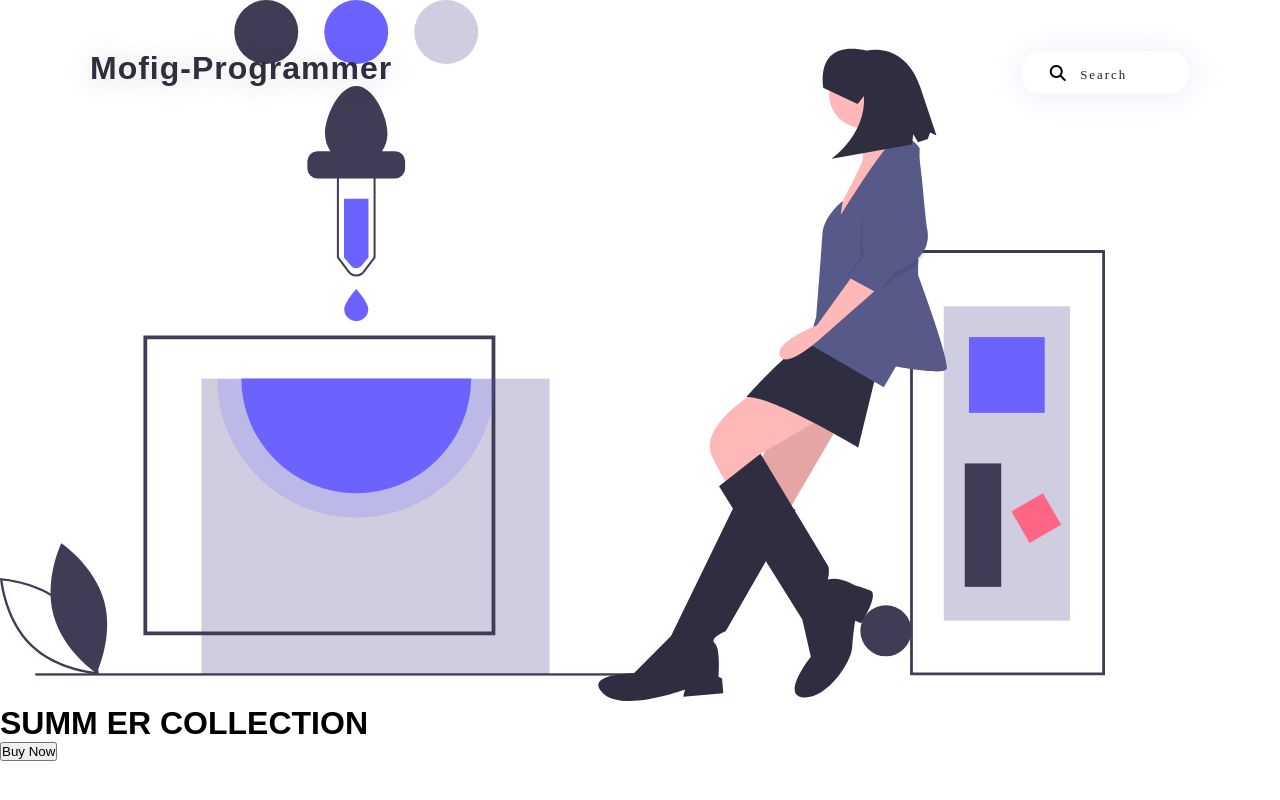
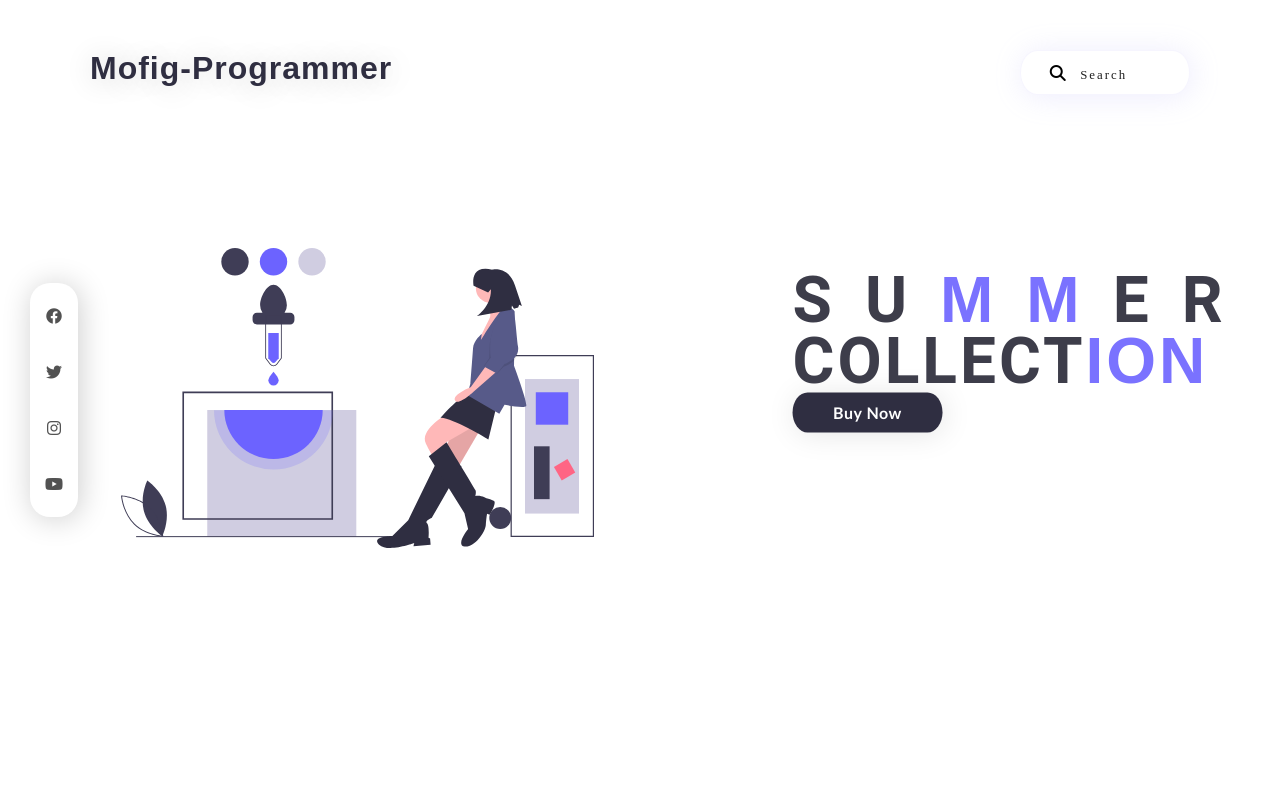
Before and after one commit to Noman-khan-01/E-commerce, a plain HTML site: page index.html in a window 1280 px wide. Drawn offline with Linux system fonts and the light colour scheme.

```diff
--- a/css/style.css
+++ b/css/style.css
@@ -56,3 +56,92 @@
     font-size: 0.8rem;
     font-family: popins;
 }
+.section1{
+    position: absolute;
+    left: 15%;
+    top: 50%;
+    transform: translate(-15%, -50%);
+}
+.section1 img{
+    height: 300px;
+}
+.section1Button {
+    position: absolute;
+    top: 50%;
+    left: 80%;
+    transform: translate(-50%, -80%);
+}
+.section1Button h1,h2{
+    font-family: roboto;
+    font-weight: bold;
+    margin: 0;
+    line-height: 60px;
+    font-size: 4rem;
+    /* text-shadow: 2px 2px 10px rgba(0, 0, 0, 0.8); */
+    letter-spacing: 3px;
+    color: #3d3d4a;
+    text-transform: uppercase;
+}
+span{
+    color: #7a72ff;
+}
+.section1Button h1{
+    letter-spacing: 33px;
+}
+.btn{
+     width: 150px;
+     height: 40px;
+     background-color: #2f2e41;
+     box-shadow: 2px 2px 30px rgba(0, 0, 0, 0.1);
+     display: flex;
+     justify-content: center;
+     align-items: center;
+     border-radius: 10% 10% 10% 10% / 50%  50% 50% 50%;
+     color: #fff;
+     font-family: calibri;
+     font-weight: 600;
+     letter-spacing: 0.5px;
+     font-size: 1rem;
+     outline: none;
+     cursor: pointer;
+     border: transparent !important;
+}
+.btn:hover{
+    color: #fff;
+    background-color: #6e64ff;
+    transition:all ease 0.5s;
+}
+.iconArea{
+    position: fixed;
+    left: 30px;
+    top: 50%;
+    transform: translateY(-50%);
+    border-radius: 20px;
+    background-color: #fff;
+    box-shadow:  2px 2px 30px rgba(0, 0, 0, 0.2);
+    padding:5px 0;
+    z-index: 1;
+}
+.iconArea a{
+    display: flex;
+    flex-direction: column;
+    justify-content: center;
+    align-items: center;
+    padding: 20px 15px;
+
+}
+.iconArea a i{
+    color: rgba(39, 39, 39, 0.80);
+}
+.iconArea a:hover .fa-facebook{
+    color: #3b5998;
+}
+.iconArea a:hover .fa-twitter{
+    color: #00acee
+}
+.iconArea a:hover .fa-instagram{
+    color: #3f729b;
+}
+.iconArea a:hover .fa-youtube{
+    color: #ff0000;
+}
--- a/index.html
+++ b/index.html
@@ -25,8 +25,16 @@
             <img src="./img/undraw_add_color_19gv.svg" alt="">
         </div>
         <div class="section1Button">
-            <h1>SU<SPan class="color">MM</SPan> ER COLLECT<SPAN class="color">ION</SPAN></h1>
+            <h1>SU<SPan class="color">MM</SPan>ER </h1>
+            <h2> COLLECT<SPAN class="color">ION</SPAN></h2>
             <BUTTon class="btn">Buy Now</BUTTon>
+        </div>
+
+        <div class="iconArea">
+            <a href="#"><i class="fa-brands fa-facebook"></i></a>
+            <a href=""><i class="fa-brands fa-twitter"></i></a>
+            <a href=""><i class="fa-brands fa-instagram"></i></a>
+            <a href=""><i class="fa-brands fa-youtube"></i></a>
         </div>
     </div>
 </body>
```
